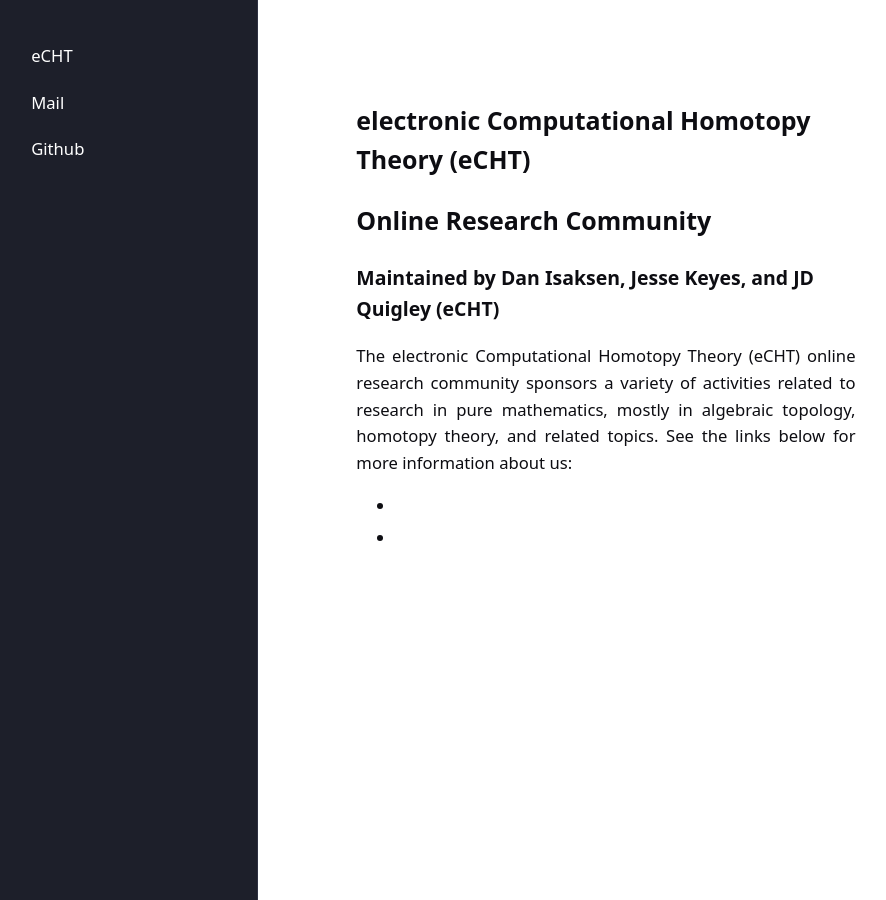
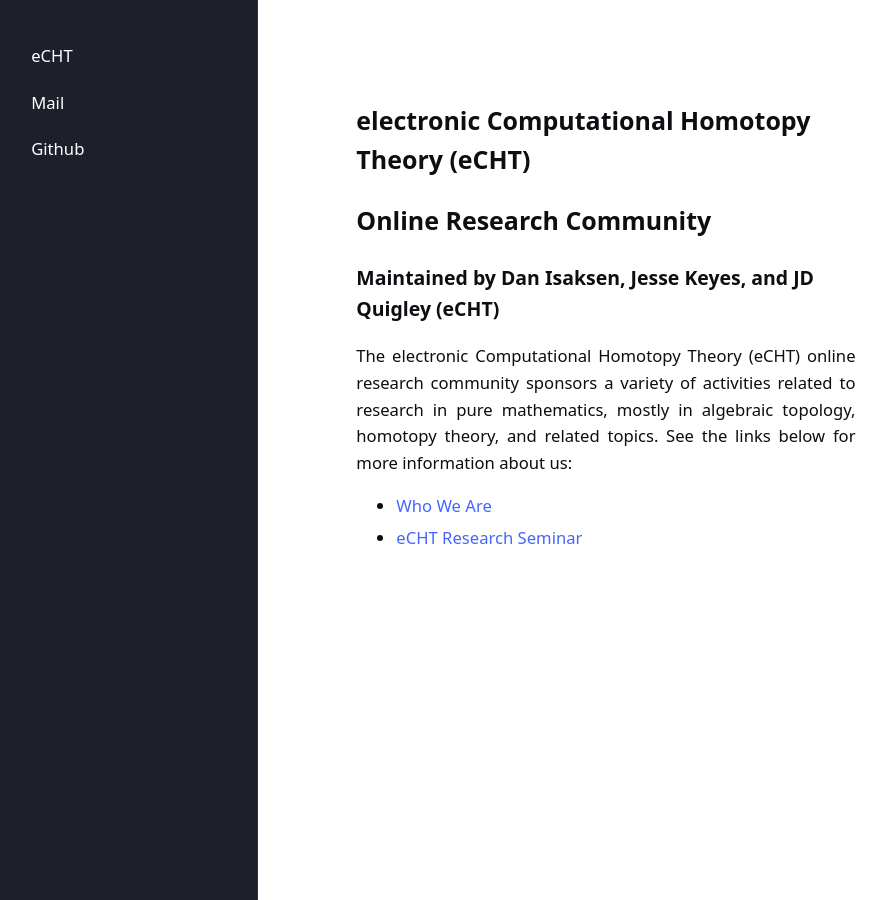
Before and after one commit to eCHTorc/eCHTorc.github.io, a Jekyll site: the page built from index.md, in a window 1280 px wide. Shown: the whole page, without its empty margins (43-929 px from the left). Built offline with Jekyll 4.4.1, drawn with Linux system fonts in a browser that asks for light colours; our own code applies the rules of GitHub Pages for plain Markdown files.

Commit message:
Update index.md

```diff
--- a/index.md
+++ b/index.md
@@ -7,7 +7,7 @@
 The electronic Computational Homotopy Theory (eCHT) online research community sponsors a variety of activities related to research in pure mathematics, mostly in algebraic topology, homotopy theory, and related topics.  See the links below for more information about us:
 
 <ul>
-<li> <a href="https://echtorc.github.io/who-we-are/"> </a> </li>
+<li> <a href="https://echtorc.github.io/who-we-are/"> Who We Are </a> </li>
 
-<li> <a href="https://echtorc.github.io/eCHT-research-seminar"> </a> </li>
+<li> <a href="https://echtorc.github.io/eCHT-research-seminar"> eCHT Research Seminar </a> </li>
 </ul>
```
